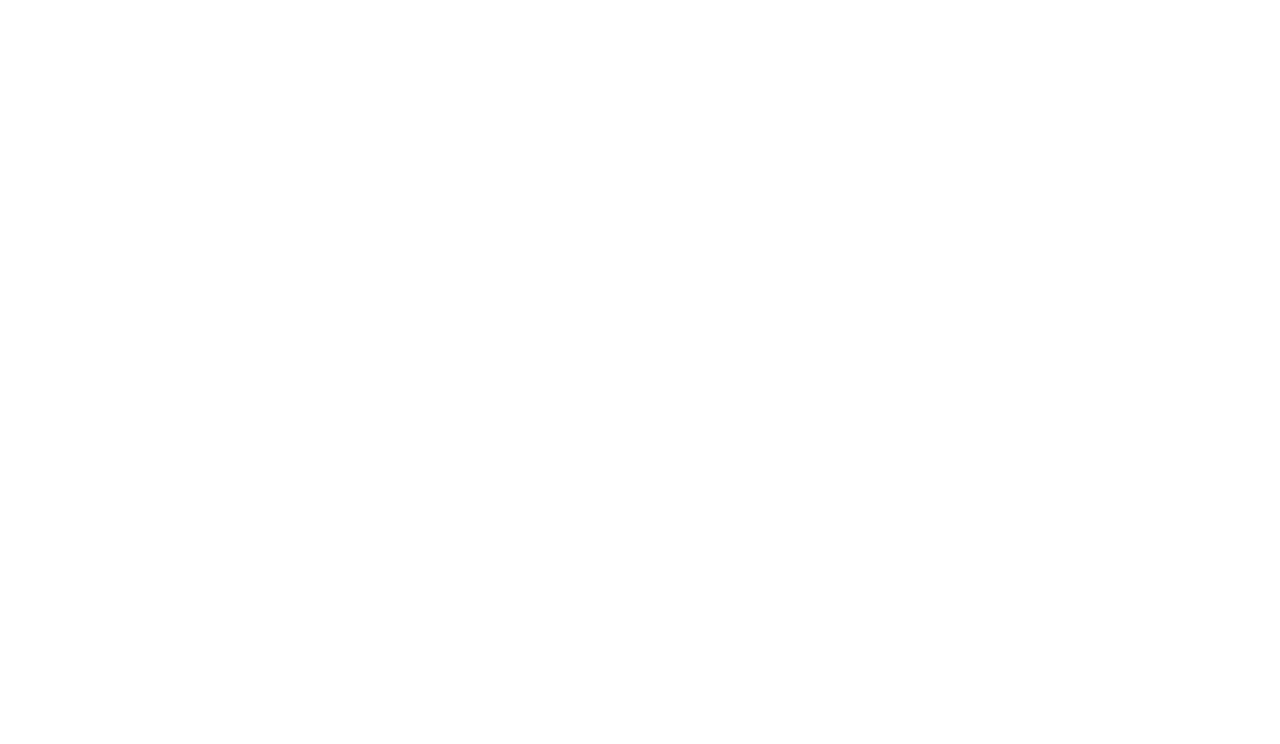
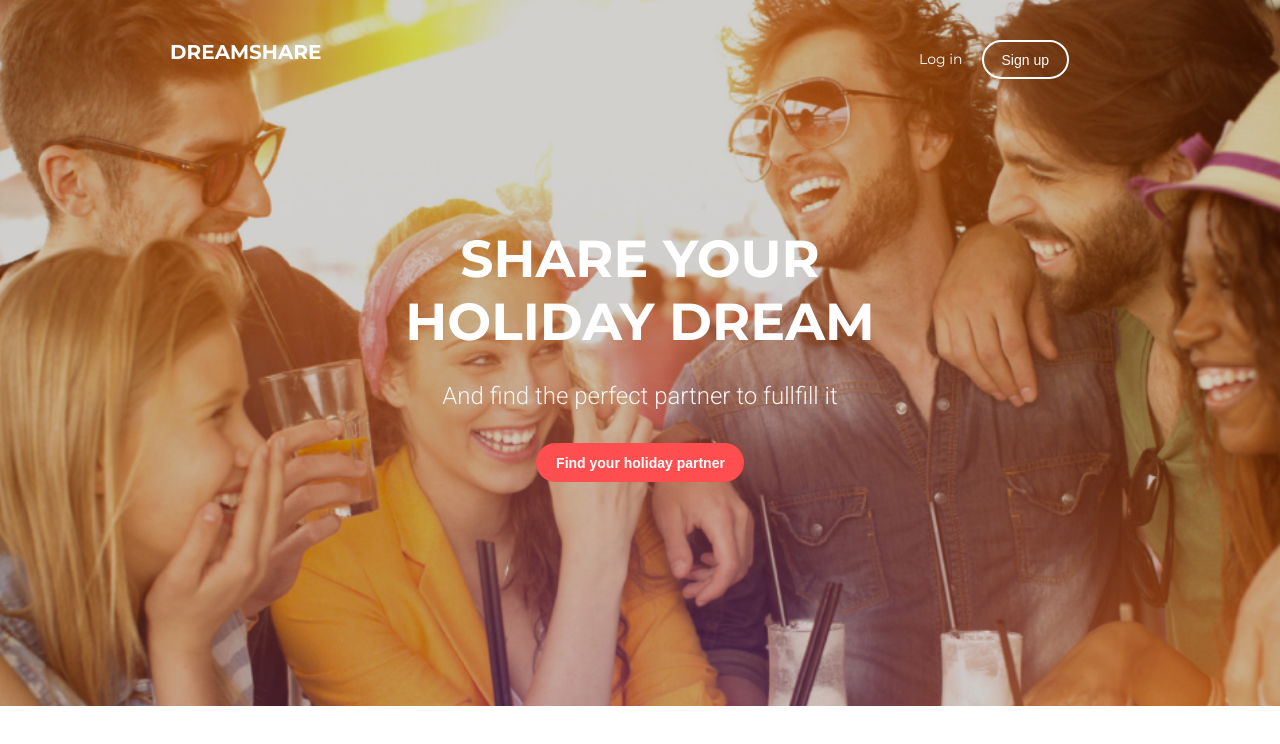
Before and after one commit to d08801733/dreamshare, a website: page src/index.html in a window 1280 px wide. Drawn offline with Linux system fonts and the light colour scheme.

Commit message:
Add header

```diff
--- a/src/index.html
+++ b/src/index.html
@@ -20,7 +20,28 @@
   </head>
   <body>
     <header class="header">
-      <div class="container"></div>
+      <div class="container">
+        <nav class="header__navbar">
+          <div class="header__wrapper">
+            <h1 class="header__title">Dreamshare</h1>
+          </div>
+
+          <div class="header__wrapper">
+            <a href="#" class="header__login">Log in</a>
+
+            <button class="header__signup">Sign up</button>
+          </div>
+        </nav>
+
+        <h2 class="header__subtitle">
+          Share your <br />
+          holiday dream
+        </h2>
+
+        <p class="header__text">And find the perfect partner to fullfill it</p>
+
+        <button class="header__btn">Find your holiday partner</button>
+      </div>
     </header>
   </body>
 </html>
--- a/src/sass/_header.scss
+++ b/src/sass/_header.scss
@@ -1,4 +1,72 @@
 .header {
+  padding: 40px 0 224px 0;
   background: url("../images/background.jpg") center center / cover no-repeat;
   min-height: 700px;
+
+  &__navbar {
+    display: flex;
+    justify-content: space-between;
+  }
+
+  &__wrapper:nth-child(2) {
+    display: flex;
+    gap: 19px;
+    margin-right: 41px;
+  }
+
+  &__title {
+    font-weight: 700;
+    font-size: 20px;
+    color: #fff;
+    text-transform: uppercase;
+  }
+
+  &__login {
+    margin-top: 10px;
+    font-weight: 400;
+    font-size: 14px;
+    color: #fff;
+    text-decoration: none;
+  }
+
+  &__signup {
+    padding: 10px 18px 9px 18px;
+    font-weight: 400;
+    font-size: 14px;
+    color: #fff;
+    background-color: transparent;
+    border: 2px solid #fff;
+    border-radius: 40px;
+  }
+
+  &__subtitle {
+    margin-top: 148px;
+    font-weight: 700;
+    font-size: 52px;
+    text-align: center;
+    color: #fff;
+    text-transform: uppercase;
+  }
+
+  &__text {
+    margin-top: 29px;
+    font-family: "Roboto";
+    font-weight: 300;
+    font-size: 24px;
+    text-align: center;
+    color: #f7f3f2;
+  }
+
+  &__btn {
+    display: block;
+    margin: 33px auto 0 auto;
+    padding: 12px 19px 11px 20px;
+    font-weight: 700;
+    font-size: 14px;
+    text-align: center;
+    color: #fff;
+    background-color: #ff4e50;
+    border-radius: 40px;
+    border: none;
+  }
 }
--- a/src/sass/styles.scss
+++ b/src/sass/styles.scss
@@ -13,4 +13,8 @@ html {
   margin: 0 auto;
 }
 
+button {
+  cursor: pointer;
+}
+
 @import "header";
```
Also changed, not shown: src/css/styles.min.css.
